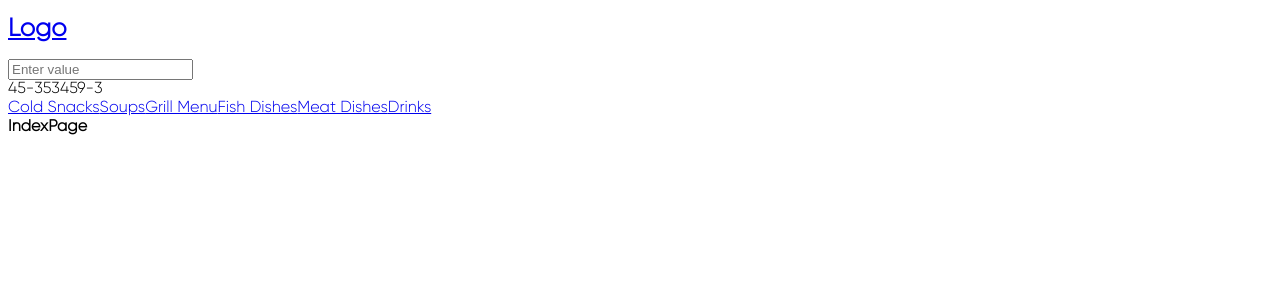
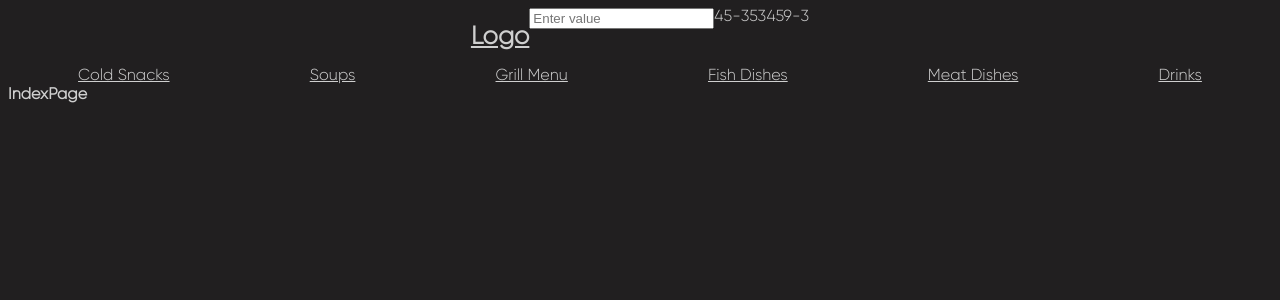
Before and after one commit to Heneros/react-dishes, a Next.js app in the folder frontend/: page / in a window 1280 px wide. Shown: the top 300 px of the page. Built offline with nearby package versions, Linux system fonts and the light colour scheme.

Commit message:
GlobalStyles.js created

```diff
--- a/frontend/components/Nav.js
+++ b/frontend/components/Nav.js
@@ -2,7 +2,7 @@ import Link from "next/link";
 
 export default function Nav() {
     return (
-        <nav>
+        <nav className="navbar">
             <Link href="/cold-snacks">Cold Snacks</Link>
             <Link href="/soups">Soups</Link>
             <Link href="/grill-menu">Grill Menu</Link>
--- a/frontend/components/Page.js
+++ b/frontend/components/Page.js
@@ -1,26 +1,18 @@
 import PropTypes from 'prop-types';
 import Header from './Header';
 import Head from 'next/head';
-import { createGlobalStyle } from 'styled-components';
-
-const GlobalStyles = createGlobalStyle`
-     @font-face{
-         font-family: 'gilroy';
-         src: url('Gilroy-Light.woff2') format('woff2');
-         font-weight: normal;
-         font-style: normal;
-     }
-      body{
-           font-family: 'gilroy';
-   }
-`;
+import GlobalStyles from './styles/GlobalStyles';
 
 export default function Page({ children }) {
     return (
         <div>
-            <GlobalStyles />
-            <Header />
-            {children}
+            <div className='container'>
+
+
+                <GlobalStyles />
+                <Header />
+                {children}
+            </div>
         </div>
     )
 }
--- /dev/null
+++ b/frontend/components/styles/GlobalStyles.js
@@ -0,0 +1,32 @@
+import { createGlobalStyle } from 'styled-components';
+
+const GlobalStyles = createGlobalStyle`
+     @font-face{
+         font-family: 'gilroy';
+         src: url('Gilroy-Light.woff2') format('woff2');
+         font-weight: normal;
+         font-style: normal;
+     }
+      body{
+           font-family: 'gilroy';
+           background-color: #211F20;
+           color: #CFCFCF;
+   }
+   a{
+       color: #CFCFCF;
+   }
+   .first__line{
+         display: flex;
+         justify-content: center;
+   }
+   .navbar{
+           display: flex;
+    justify-content: space-around;
+   }
+   .container{
+       margin: 0 auto;
+       max-width: 1290px;
+   }
+`;
+
+export default GlobalStyles;
```
